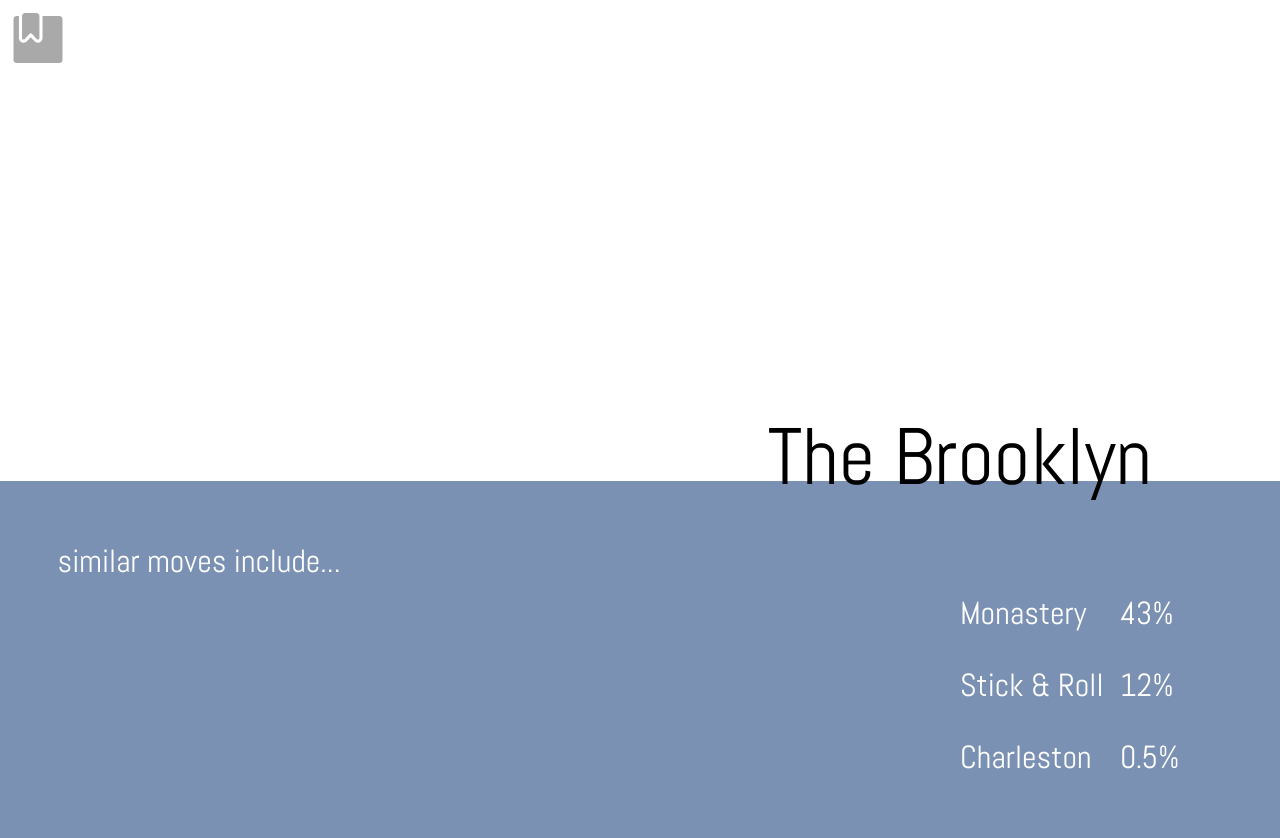
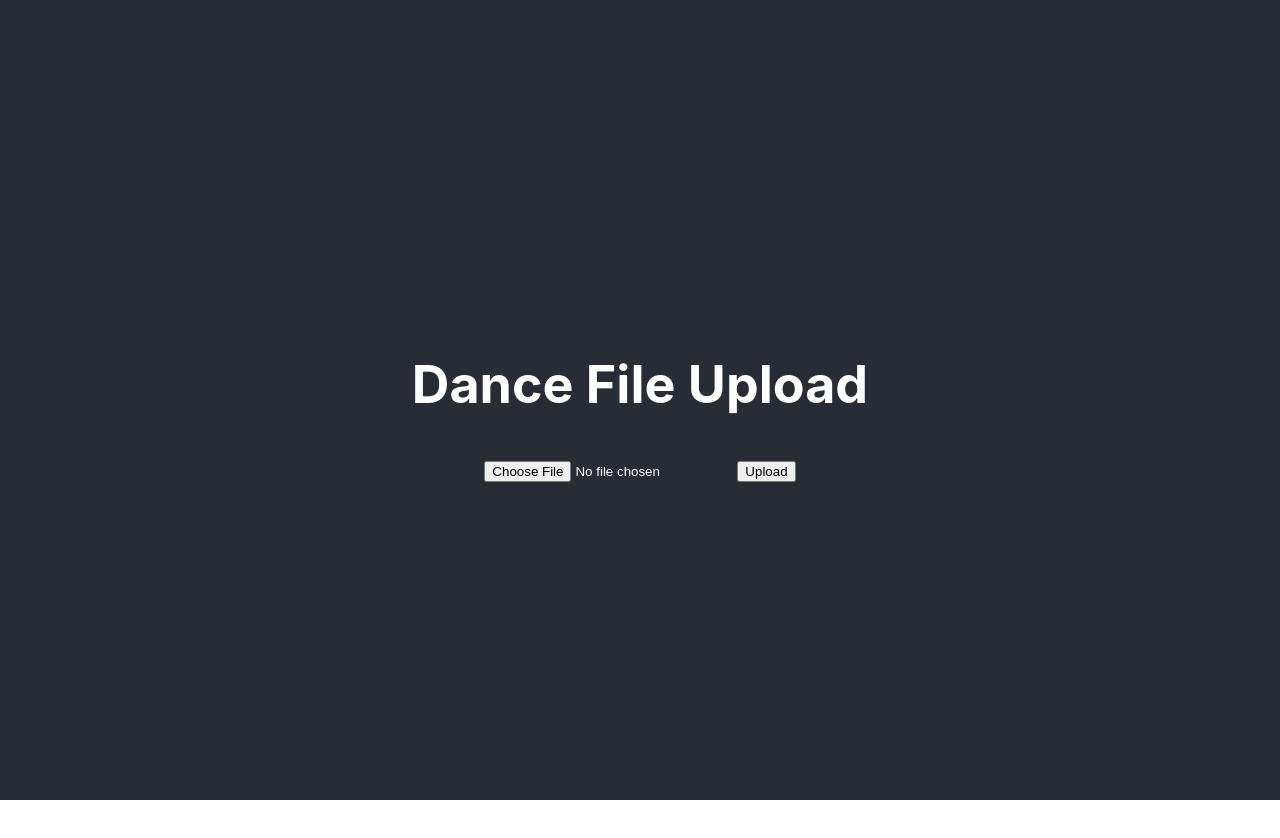
Before and after one commit to christopherhan920/identify_dance_move, a React (Create React App) app in the folder idm_react3/my-app/: page / in a window 1280 px wide. Shown: the top 838 px of the page. After the commit the page ends 800 px from the top, so only its background shows below. Built offline with nearby package versions, Linux system fonts and the light colour scheme.

Commit message:
client side byte encoding and hitting server endpoint

```diff
--- a/idm_react3/my-app/package.json
+++ b/idm_react3/my-app/package.json
@@ -11,6 +11,7 @@
     "@types/react": "^18.0.18",
     "@types/react-dom": "^18.0.6",
     "axios": "^0.27.2",
+    "fs": "^0.0.1-security",
     "react": "^18.2.0",
     "react-dom": "^18.2.0",
     "react-scripts": "^5.0.1",
@@ -41,5 +42,10 @@
       "last 1 firefox version",
       "last 1 safari version"
     ]
+  },
+  "browser": {
+    "fs": false,
+    "path": false,
+    "os": false
   }
 }
--- a/idm_react3/my-app/src/App.tsx
+++ b/idm_react3/my-app/src/App.tsx
@@ -2,6 +2,7 @@ import logo from './logo.svg';
 import React, {Component} from 'react';
 import './App.css';
 import axios from 'axios'
+import * as fs from 'fs'
 
 class App extends Component{
   constructor(props: {} | Readonly<{}>){
@@ -17,23 +18,41 @@ class App extends Component{
     console.log('upload')
     let file = this.state.file
     console.log(file)
-    // axios.post({
-    //   url:'http://127.0.0.1:5000/',
-    //   method: 'POST',
-    //   headers:{
+    // let fileData = fs.readFileSync(file).toString('hex')
 
-    //   },
-    //   data: file,
-    // }).then((res) =>{
-    //   console.log('done')
-    // })
+    const bodyFormData = new FormData()
+    axios.post("http://127.0.0.1:5000/",{
+      data: file
+    })
+    .then((response) => {
+      console.log(response)
+    })
   }
 
   handleFile(e: React.ChangeEvent<HTMLInputElement>){
-    const file = (e.target as HTMLInputElement).files || [];
+    const file = (e.target as HTMLInputElement).files;
     console.log(file)
-    this.setState({file:file})
+    const reader = new FileReader()
+    const fileByteArray = [];
+    console.log('hey')
+    if(file === null){
+    console.log('null')
+      return
+    }
+    else{
+      reader.readAsArrayBuffer(file[0]);
+
+      console.log('not null')
+      reader.onloadend = (evt) => {
+      if (evt.target.readyState === FileReader.DONE) {
+        const array = new Uint8Array(evt.target.result[0])
+        array.forEach(element => fileByteArray.push(element))
+      }
+      console.log(fileByteArray)
+    }
   }
+  this.setState({file:file})
+}
 
   render(){
     return (
--- a/idm_react3/my-app/src/index.tsx
+++ b/idm_react3/my-app/src/index.tsx
@@ -1,7 +1,7 @@
 import React from 'react';
 import ReactDOM from 'react-dom/client';
 import './index.css';
-// import App from './App';
+import App from './App';
 import Results from'./results';
 import reportWebVitals from './reportWebVitals';
 
@@ -10,8 +10,8 @@ const root = ReactDOM.createRoot(
 );
 root.render(
   <React.StrictMode>
-    {/* <App /> */}
-    <Results />
+    <App />
+    {/* // <Results /> */}
   </React.StrictMode>
 );
 
--- a/idm_react3/my-app/tsconfig.json
+++ b/idm_react3/my-app/tsconfig.json
@@ -11,6 +11,8 @@
     "esModuleInterop": true,
     "allowSyntheticDefaultImports": true,
     "strict": true,
+    "strictNullChecks": false,
+    "noImplicitAny": false,
     "forceConsistentCasingInFileNames": true,
     "noFallthroughCasesInSwitch": true,
     "module": "esnext",
```
Also changed, not shown: 1 other file (tests, documents, lock files or other folders).
